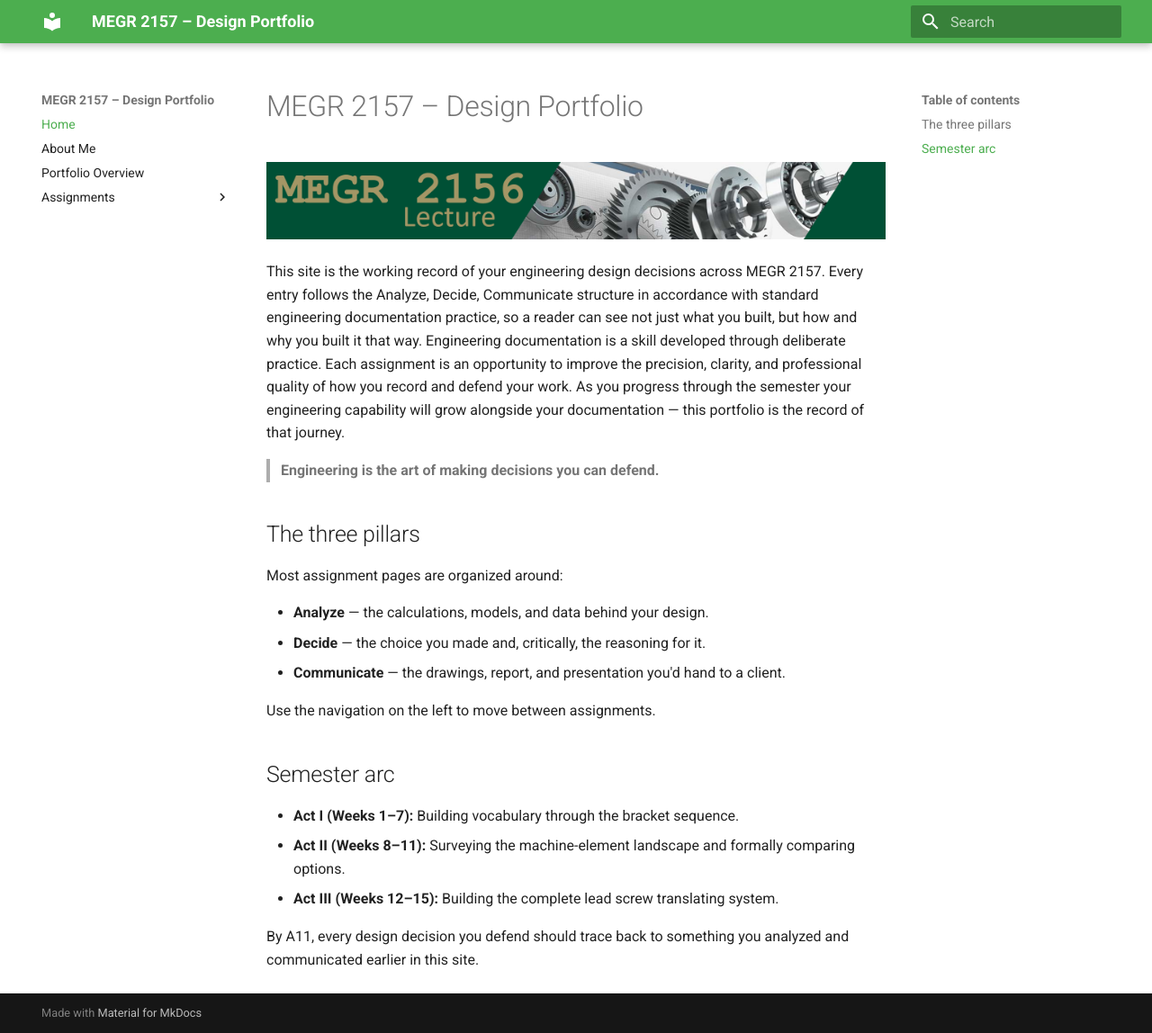
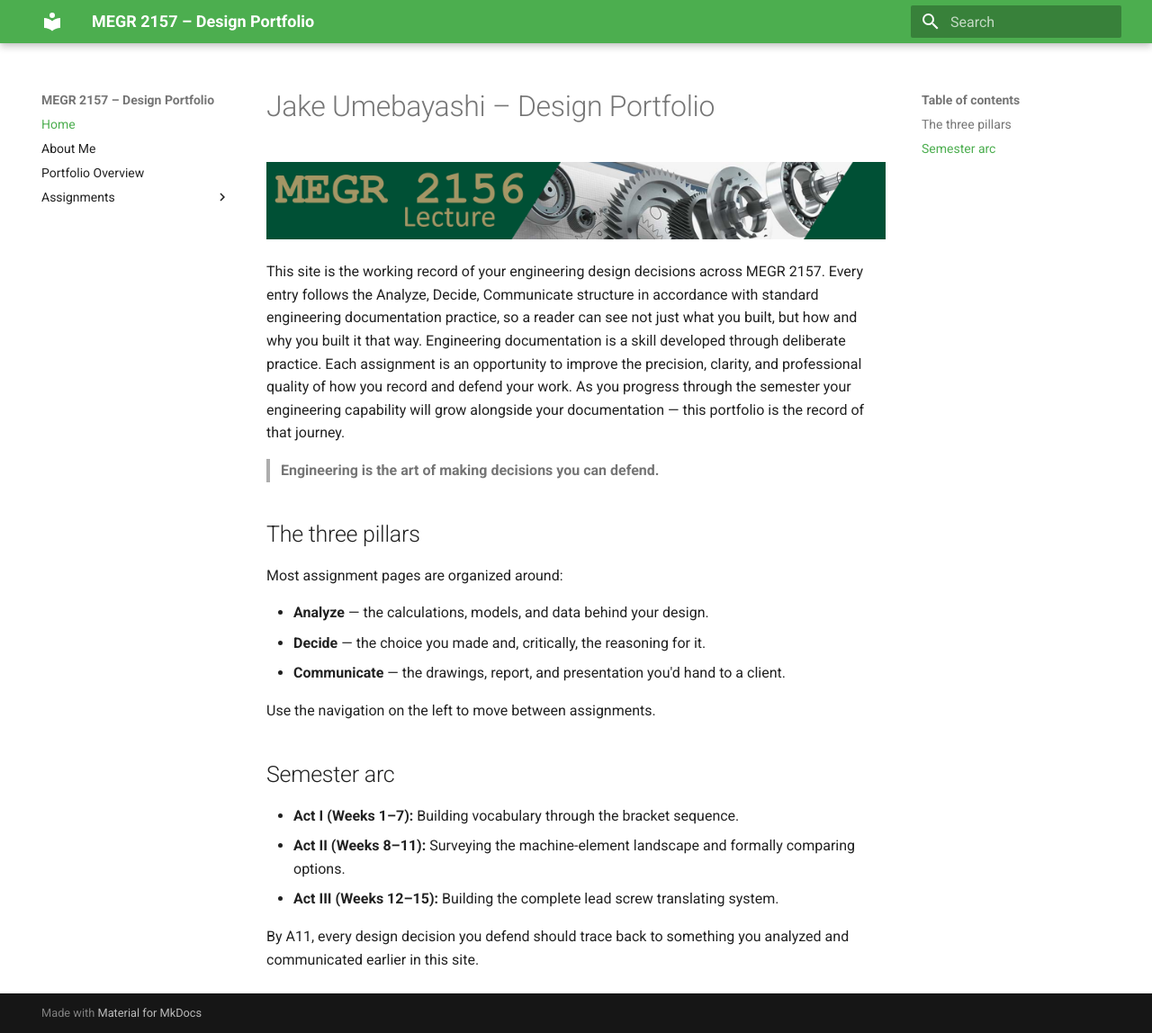
Before and after one commit to J-Umebayashi/megr-2156-portfolio, an MkDocs documentation site: the page built from docs/index.md, in a window 1280 px wide and 1148 px high. Shown: the whole window at 90% size. Built offline with MkDocs 1.6.1 and Material for MkDocs 9.7.7, drawn with Linux system fonts in a browser that asks for light colours.

Commit message:
Update portfolio title from MEGR 2157 to Jake Umebayashi

```diff
--- a/docs/index.md
+++ b/docs/index.md
@@ -1,4 +1,4 @@
-# MEGR 2157 – Design Portfolio
+# Jake Umebayashi – Design Portfolio
 
 ![MEGR 2156-7 Title](MEGR2156title.png)
 
```
